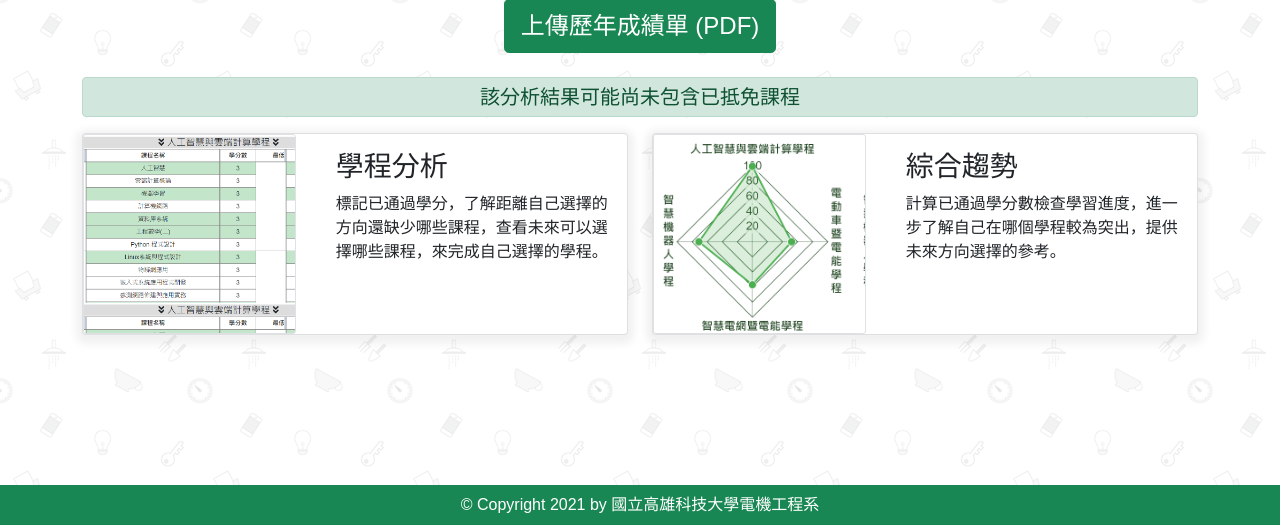
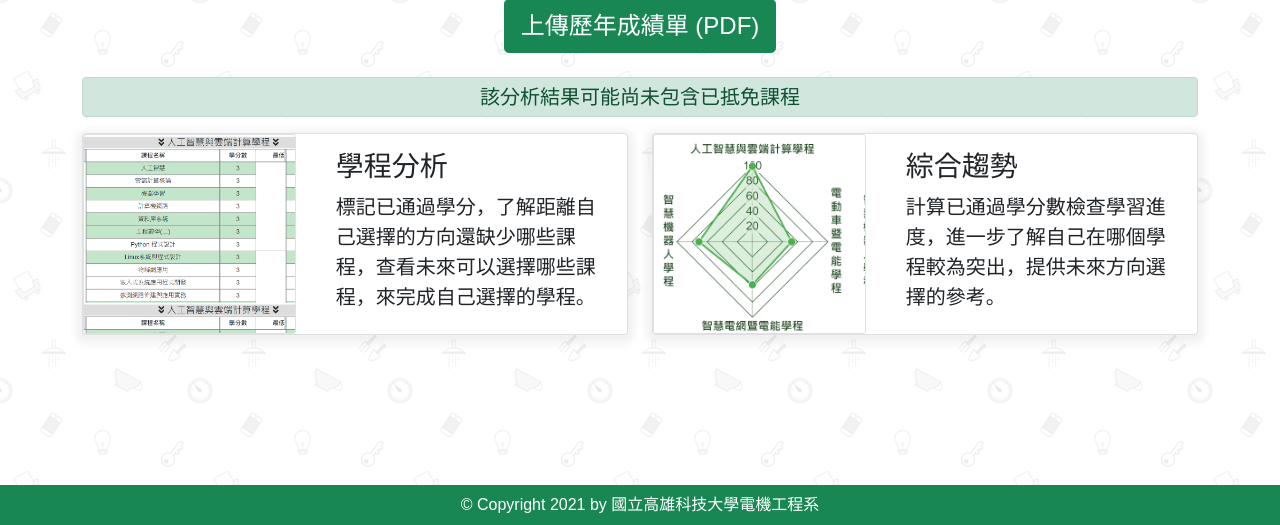
Before and after one commit to YuCheng21/score-analyse, a Flask app: page / in a window 1280 px wide. Shown: the part 275-800 px from the top of the page. Run offline with Flask 2, Linux system fonts and the light colour scheme; some libraries are stand-ins or nearby versions.

Commit message:
adjust: index page card font size #20210919005

```diff
--- a/app/templates/root/index.html
+++ b/app/templates/root/index.html
@@ -118,7 +118,7 @@
         </p>
 
         <div class="row gy-4">
-            <div class="col-12 col-lg-6">
+            <section class="col-12 col-lg-6">
                 <div class="card hv-shadow">
                     <div class="row">
                         <div class="col-md-5">
@@ -127,13 +127,13 @@
                         <div class="col-md-7">
                             <div class="card-body">
                                 <h3 class="card-title">學程分析</h3>
-                                <p class="card-text">標記已通過學分，了解距離自己選擇的方向還缺少哪些課程，查看未來可以選擇哪些課程，來完成自己選擇的學程。</p>
+                                <p class="card-text fs-5">標記已通過學分，了解距離自己選擇的方向還缺少哪些課程，查看未來可以選擇哪些課程，來完成自己選擇的學程。</p>
                             </div>
                         </div>
                     </div>
                 </div>
-            </div>
-            <div class="col-12 col-lg-6">
+            </section>
+            <section class="col-12 col-lg-6">
                 <div class="card hv-shadow">
                     <div class="row">
                         <div class="col-md-5">
@@ -142,12 +142,12 @@
                         <div class="col-md-7">
                             <div class="card-body">
                                 <h3 class="card-title">綜合趨勢</h3>
-                                <p class="card-text">計算已通過學分數檢查學習進度，進一步了解自己在哪個學程較為突出，提供未來方向選擇的參考。</p>
+                                <p class="card-text fs-5">計算已通過學分數檢查學習進度，進一步了解自己在哪個學程較為突出，提供未來方向選擇的參考。</p>
                             </div>
                         </div>
                     </div>
                 </div>
-            </div>
+            </section>
         </div>
     </div>
 {% endblock %}
```
